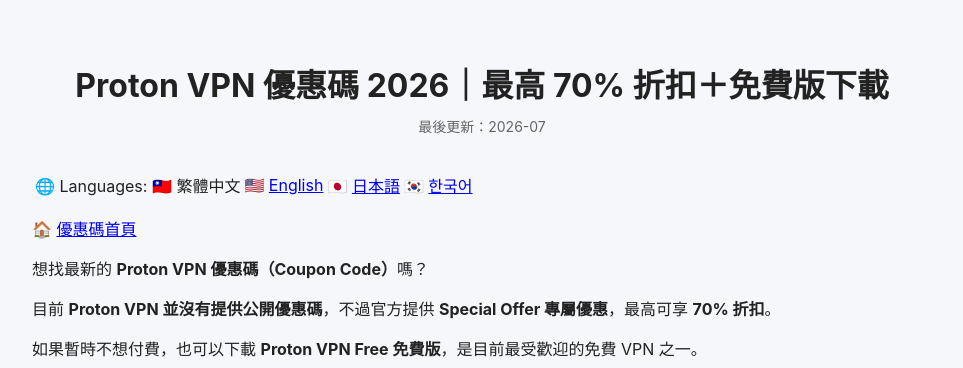
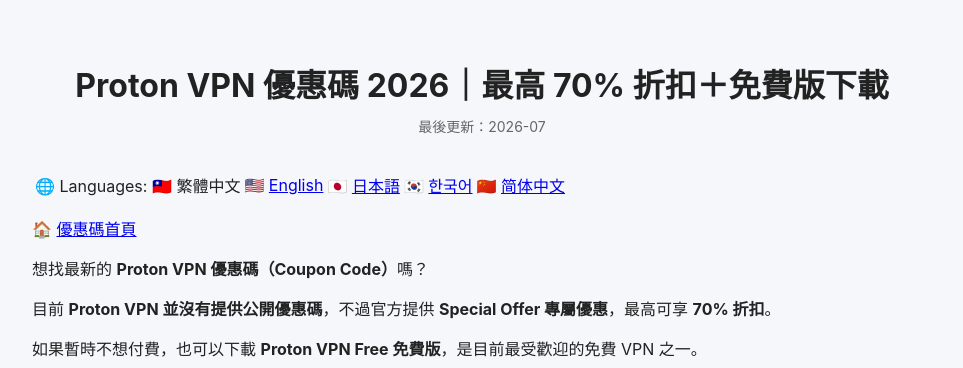
Before and after one commit to BestCouponCodes/best-coupon-codes, a Jekyll site: the page built from protonvpn-coupon-code-zh.md, in a window 1280 px wide and 900 px high. Shown: the top 368 px of the window, without its empty margins (158-1121 px from the left). Built offline with Jekyll 4.4.1, drawn with Linux system fonts in a browser that asks for light colours.

Commit message:
Add Simplified Chinese language link
Added Simplified Chinese language option for coupon code.

```diff
--- a/protonvpn-coupon-code-zh.md
+++ b/protonvpn-coupon-code-zh.md
@@ -6,7 +6,7 @@ lang: zh
 last_modified_at: 2026-07-02
 ---
 
-🌐 Languages: 🇹🇼 繁體中文 | 🇺🇸 [English]({{ site.baseurl }}/protonvpn-coupon-code/) | 🇯🇵 [日本語]({{ site.baseurl }}/protonvpn-coupon-code-ja/) | 🇰🇷 [한국어]({{ site.baseurl }}/protonvpn-coupon-code-ko/)
+🌐 Languages: 🇹🇼 繁體中文 | 🇺🇸 [English]({{ site.baseurl }}/protonvpn-coupon-code/) | 🇯🇵 [日本語]({{ site.baseurl }}/protonvpn-coupon-code-ja/) | 🇰🇷 [한국어]({{ site.baseurl }}/protonvpn-coupon-code-ko/) | 🇨🇳 [简体中文]({{ site.baseurl }}/protonvpn-coupon-code-cn/)
 
 🏠 [優惠碼首頁]({{ site.baseurl }}/)
 
```
